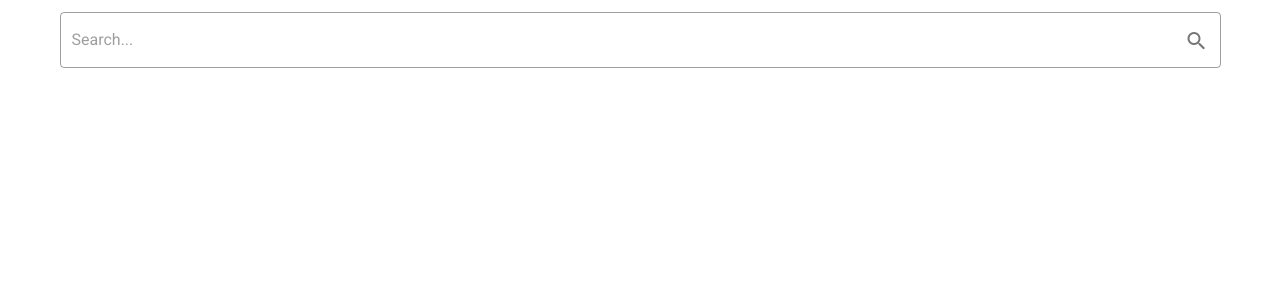
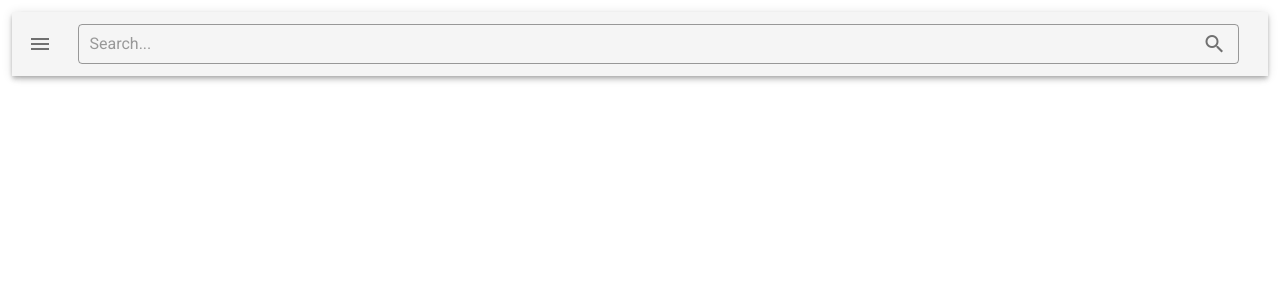
Before and after one commit to nsalvador/vue-tv-ui, a Vue app: page / in a window 1280 px wide. Shown: the top 300 px of the page. Built offline with nearby package versions, Linux system fonts and the light colour scheme.

Commit message:
Redesigned search bar & added Vuex

```diff
--- a/package.json
+++ b/package.json
@@ -11,7 +11,8 @@
     "axios": "^0.19.0",
     "core-js": "^3.3.2",
     "vue": "^2.6.10",
-    "vuetify": "^2.1.0"
+    "vuetify": "^2.1.0",
+    "vuex": "^3.1.2"
   },
   "devDependencies": {
     "@vue/cli-plugin-babel": "^4.0.0",
--- a/src/App.vue
+++ b/src/App.vue
@@ -1,31 +1,34 @@
 <template>
   <v-app>
-    <app-search-bar @search="search" />
-    <app-search-results :showToSearch="show" />
+    <v-content>
+      <app-header />
+    </v-content>
+    <!-- <app-search-results :showToSearch="show" /> -->
+    <!-- <app-search-bar @search="search" /> -->
   </v-app>
 </template>
 
 <script>
-import appSearchBar from "./components/Search/Bar.vue";
-import appSearchResults from "./components/Search/Results";
+import appHeader from "./components/Header.vue";
+// import appSearchResults from "./components/Search/Results.vue";
 
 export default {
   components: {
-    appSearchBar,
-    appSearchResults
-  },
-  data() {
-    return {
-      show: "",
-      error: null
-    };
-  },
-  methods: {
-    search(show) {
-      if (show !== "") {
-        this.show = show;
-      }
-    }
+    appHeader
+    // appSearchResults
   }
+  // data() {
+  //   return {
+  //     show: "",
+  //     error: null
+  //   };
+  // },
+  // methods: {
+  //   search(show) {
+  //     if (show !== "") {
+  //       this.show = show;
+  //     }
+  //   }
+  // }
 };
 </script>
--- a/src/components/Header.vue
+++ b/src/components/Header.vue
@@ -1,3 +1,18 @@
 <template>
-  <v-toolbar></v-toolbar>
+	<v-container fluid>
+		<v-app-bar>
+			<v-app-bar-nav-icon></v-app-bar-nav-icon>
+			<app-search />
+		</v-app-bar>
+	</v-container>
 </template>
+
+<script>
+import appSearch from '../components/Search/Search.vue';
+
+export default {
+	components: {
+		appSearch
+	}
+};
+</script>
--- a/src/components/Search/Bar.vue
+++ /dev/null
@@ -1,28 +0,0 @@
-<template>
-  <v-container>
-    <v-text-field
-      clearable
-      outlined
-      placeholder="Search..."
-      append-icon="mdi-magnify"
-      @keydown.enter="search"
-      v-model="show"
-      @click:append="search"
-    ></v-text-field>
-  </v-container>
-</template>
-
-<script>
-export default {
-  data() {
-    return {
-      show: ""
-    };
-  },
-  methods: {
-    search() {
-      this.$emit("search", this.show);
-    }
-  }
-};
-</script>
--- a/src/components/Search/Results.vue
+++ b/src/components/Search/Results.vue
@@ -1,5 +1,5 @@
 <template>
-  <v-container fill-height grid-list-md>
+  <v-container grid-list-md>
     <v-pagination :length="pages" v-model="page" v-show="pages>1" @input="next"></v-pagination>
     <v-layout row wrap>
       <v-flex v-for="(showObject, index) in series" :key="index" xs3>
--- /dev/null
+++ b/src/components/Search/Search.vue
@@ -0,0 +1,37 @@
+<template>
+	<v-container>
+		<v-text-field
+			append-icon="mdi-magnify"
+			dense
+			hide-details
+			outlined
+			placeholder="Search..."
+			@keydown.enter="search"
+			v-model="show"
+			@click:append="search"
+		></v-text-field>
+	</v-container>
+</template>
+
+<script>
+export default {
+	data() {
+		return {
+			show: ''
+		};
+	},
+	methods: {
+		search() {
+			if (this.show !== '') {
+				this.$store.commit({
+					type: 'search',
+					show: this.show
+				});
+				const show = this.$store.getters.getShow;
+				alert(`Searching for ${show}...`);
+				this.show = '';
+			}
+		}
+	}
+};
+</script>
--- a/src/main.js
+++ b/src/main.js
@@ -1,10 +1,12 @@
-import Vue from 'vue'
-import App from './App.vue'
+import Vue from 'vue';
+import App from './App.vue';
 import vuetify from './plugins/vuetify';
+import store from './store';
 
-Vue.config.productionTip = false
+Vue.config.productionTip = false;
 
 new Vue({
-  vuetify,
-  render: h => h(App)
-}).$mount('#app')
+	store,
+	vuetify,
+	render: h => h(App)
+}).$mount('#app');
--- /dev/null
+++ b/src/store/index.js
@@ -0,0 +1,20 @@
+import Vue from 'vue';
+import Vuex from 'vuex';
+
+Vue.use(Vuex);
+
+export default new Vuex.Store({
+	state: {
+		show: ''
+	},
+	getters: {
+		getShow(state) {
+			return state.show;
+		}
+	},
+	mutations: {
+		search(state, payload) {
+			state.show = payload.show;
+		}
+	}
+});
```
Also changed, not shown: 1 other file (tests, documents, lock files or other folders).
